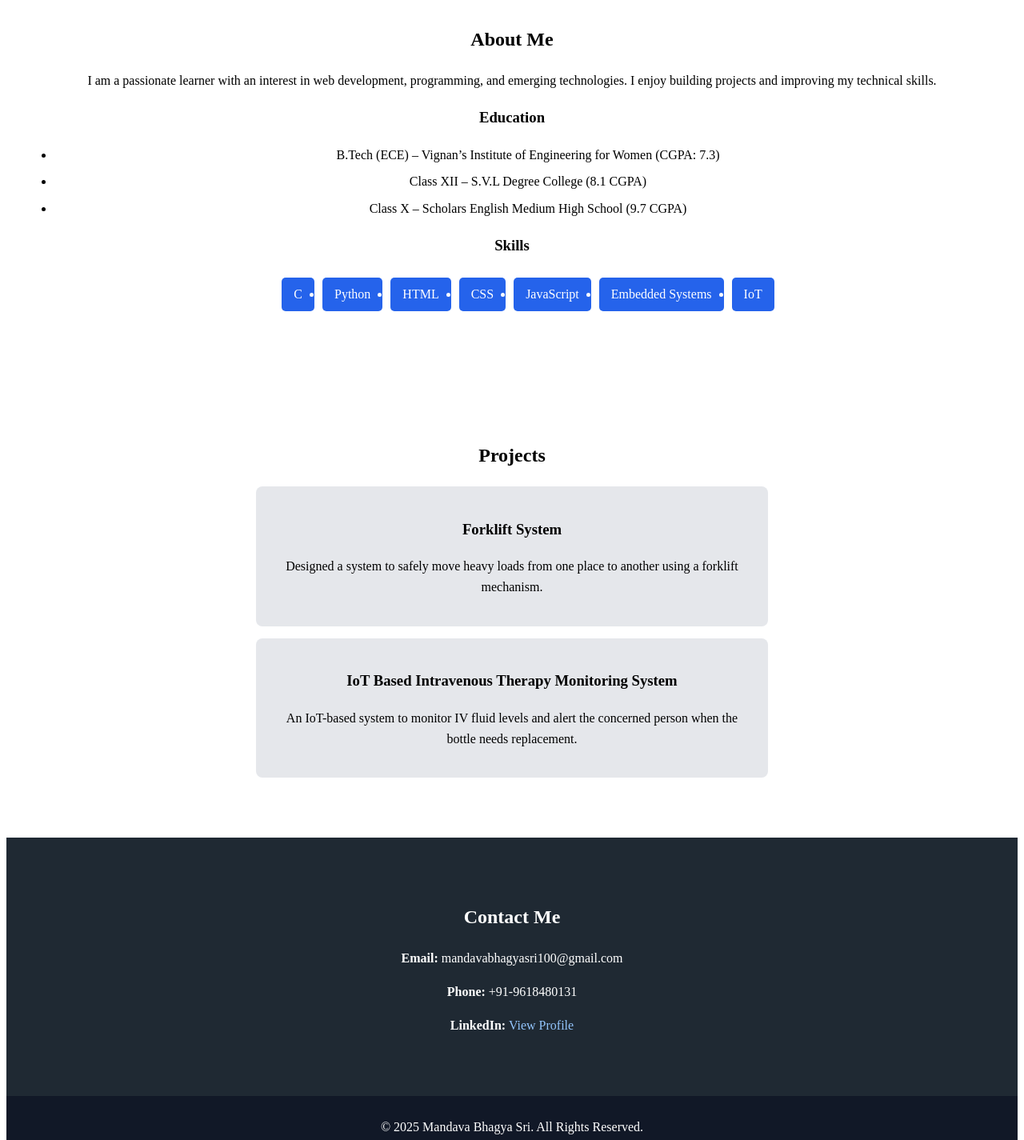
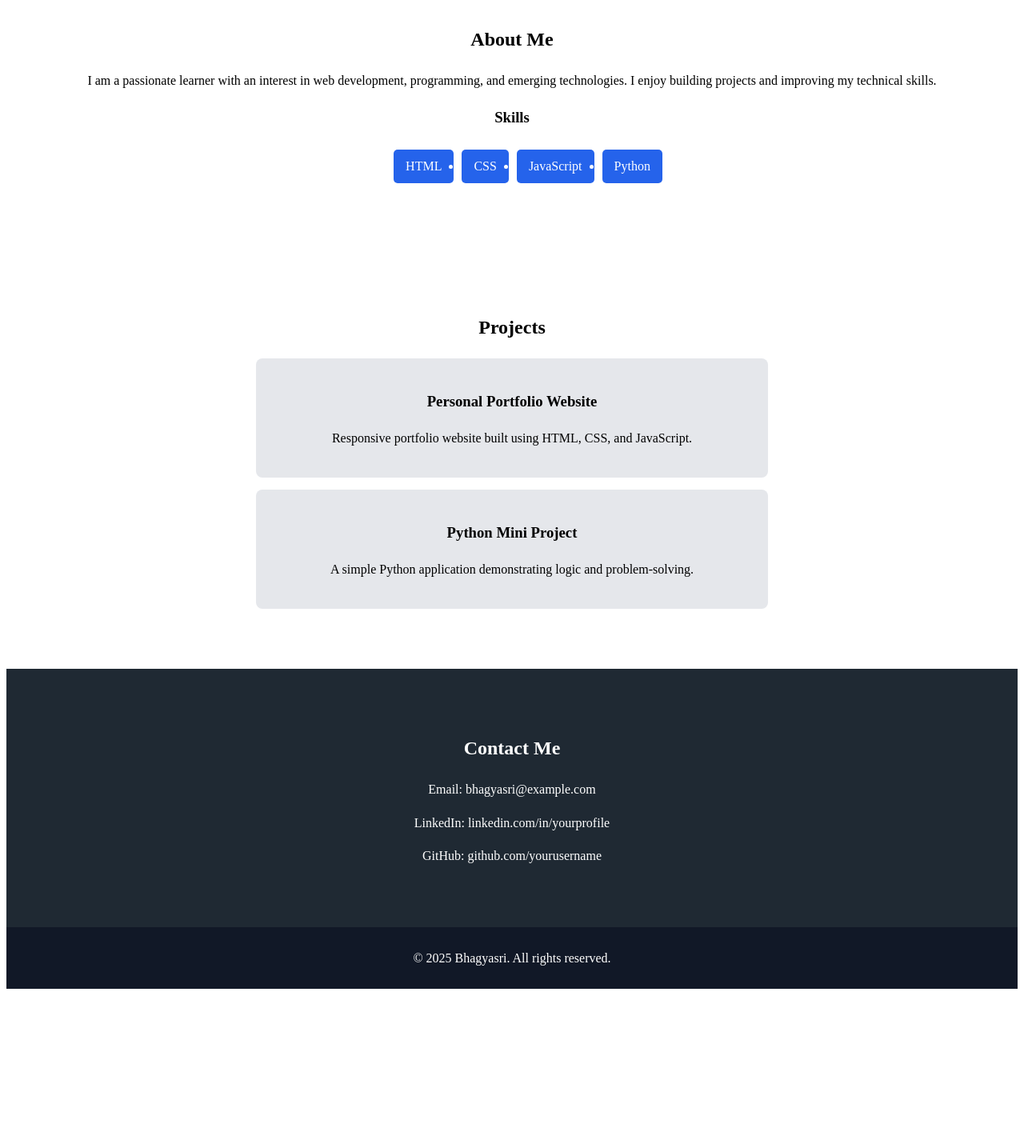
Before and after one commit to MandavaBhagyasri/My-portfolio-, a plain HTML site: page index.html in a window 1280 px wide. Shown: the part 1000-2425 px from the top of the page at 80% size. After the commit the page ends 2244 px from the top, so only its background shows below. Drawn offline with Linux system fonts and the light colour scheme; a script that the page names is missing.

Commit message:
index.html

```diff
--- a/index.html
+++ b/index.html
@@ -10,7 +10,7 @@
 
 
     <nav>
-        <h2 class="logo">My portfolio</h2>
+        <h2 class="logo">MyPortfolio</h2>
         <ul>
             <li><a href="#home">Home</a></li>
             <li><a href="#about">About</a></li>
@@ -21,8 +21,8 @@
 
 
     <section id="home" class="section home">
-        <h1>Hi, I'm <span>Mandava Bhagya Sri</span></h1>
-        <p>B.Tech (ECE) Graduate | Aspiring Software & Web Developer</p>
+        <h1>Hello, I'm <span>Bhagyasri</span></h1>
+        <p>Aspiring Software & Web Developer</p>
         <button onclick="scrollToSection('projects')">View Projects</button>
     </section>
 
@@ -30,25 +30,16 @@
     <section id="about" class="section">
         <h2>About Me</h2>
         <p>
-            I am a passionate learner with an interest in web development, programming, and emerging technologies. I enjoy building projects and improving my technical skills.
+            I am a passionate learner with an interest in web development,
+            programming, and emerging technologies. I enjoy building projects
+            and improving my technical skills.
         </p>
-
-        <h3>Education</h3>
-        <ul class="list">
-            <li>B.Tech (ECE) – Vignan’s Institute of Engineering for Women (CGPA: 7.3)</li>
-            <li>Class XII – S.V.L Degree College (8.1 CGPA)</li>
-            <li>Class X – Scholars English Medium High School (9.7 CGPA)</li>
-        </ul>
-
         <h3>Skills</h3>
         <ul class="skills">
-            <li>C</li>
-            <li>Python</li>
             <li>HTML</li>
             <li>CSS</li>
             <li>JavaScript</li>
-            <li>Embedded Systems</li>
-            <li>IoT</li>
+            <li>Python</li>
         </ul>
     </section>
 
@@ -57,36 +48,26 @@
         <h2>Projects</h2>
 
         <div class="project-card">
-            <h3>Forklift System</h3>
-            <p>
-                Designed a system to safely move heavy loads from one place to
-                another using a forklift mechanism.
-            </p>
+            <h3>Personal Portfolio Website</h3>
+            <p>Responsive portfolio website built using HTML, CSS, and JavaScript.</p>
         </div>
 
         <div class="project-card">
-            <h3>IoT Based Intravenous Therapy Monitoring System</h3>
-            <p>
-                An IoT-based system to monitor IV fluid levels and alert the
-                concerned person when the bottle needs replacement.
-            </p>
+            <h3>Python Mini Project</h3>
+            <p>A simple Python application demonstrating logic and problem-solving.</p>
         </div>
     </section>
 
 
     <section id="contact" class="section contact">
         <h2>Contact Me</h2>
-        <p><strong>Email:</strong> mandavabhagyasri100@gmail.com</p>
-        <p><strong>Phone:</strong> +91-9618480131</p>
-        <p><strong>LinkedIn:</strong>
-            <a href="https://www.linkedin.com/in/mandava-bhagya-sri-386025226/" target="_blank">
-                View Profile
-            </a>
-        </p>
+        <p>Email: bhagyasri@example.com</p>
+        <p>LinkedIn: linkedin.com/in/yourprofile</p>
+        <p>GitHub: github.com/yourusername</p>
     </section>
 
     <footer>
-        <p>© 2025 Mandava Bhagya Sri. All Rights Reserved.</p>
+        <p>© 2025 Bhagyasri. All rights reserved.</p>
     </footer>
 
     <script src="script.js"></script>
```
